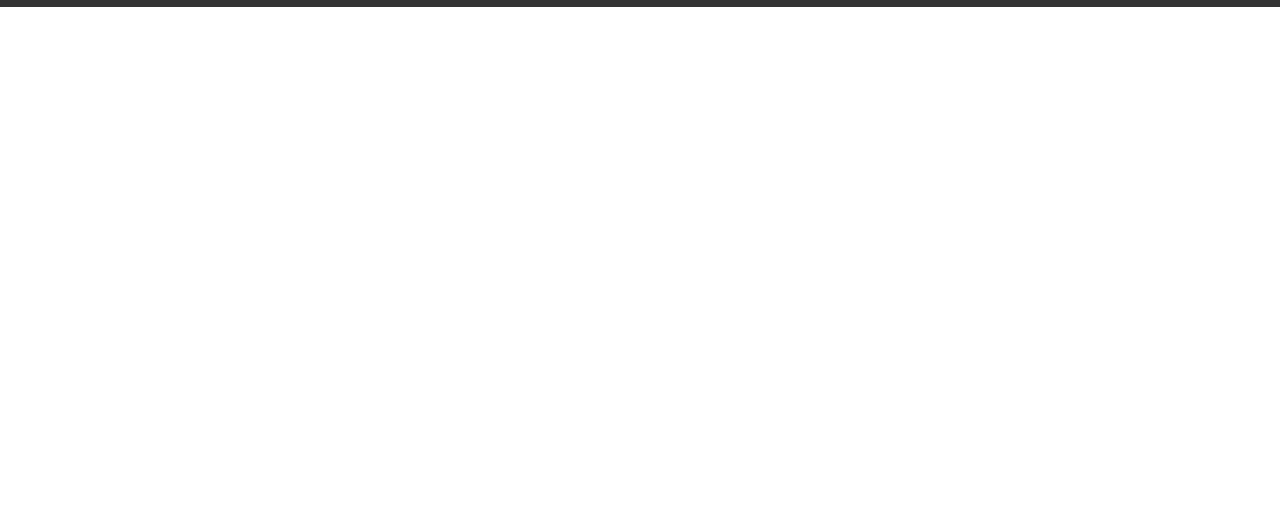
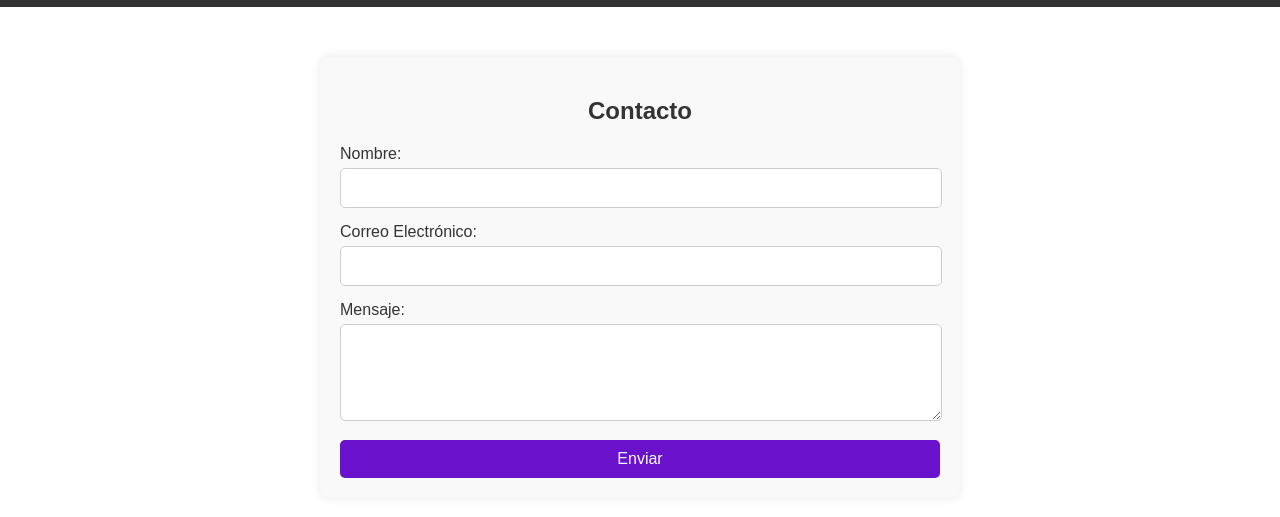
Before and after one commit to Kathflorio/ActividadGit, a plain HTML site: page index.html in a window 1280 px wide. Shown: the part 41-558 px from the top of the page. Drawn offline with Linux system fonts and the light colour scheme.

Commit message:
integración de formulario

```diff
--- a/index.html
+++ b/index.html
@@ -1,9 +1,9 @@
 <!DOCTYPE html>
-<html lang="en">
+<html lang="es">
 <head>
     <meta charset="UTF-8">
     <meta name="viewport" content="width=device-width, initial-scale=1.0">
-    <title>Styled Header Example</title>
+    <title>Formulario Ejemplo</title>
     <link rel="stylesheet" href="styles.css">
 </head>
 <body>
@@ -23,5 +23,24 @@
             </ul>
         </nav>
     </header>
+
+    <div class="form-container">
+        <form action="#" method="post">
+            <h2>Contacto</h2>
+            <div class="form-group">
+                <label for="name">Nombre:</label>
+                <input type="text" id="name" name="name" required>
+            </div>
+            <div class="form-group">
+                <label for="email">Correo Electrónico:</label>
+                <input type="email" id="email" name="email" required>
+            </div>
+            <div class="form-group">
+                <label for="message">Mensaje:</label>
+                <textarea id="message" name="message" rows="5" required></textarea>
+            </div>
+            <button type="submit">Enviar</button>
+        </form>
+    </div>
 </body>
 </html>
--- a/styles.css
+++ b/styles.css
@@ -44,3 +44,65 @@ nav ul li a:hover {
     background-color: #575757;
     border-radius: 5px;
 }
+
+/*estilos del formulario*/
+.form-container {
+    max-width: 600px;
+    margin: 50px auto;
+    padding: 20px;
+    background: #f9f9f9;
+    border-radius: 10px;
+    box-shadow: 0 0 10px rgba(0, 0, 0, 0.1);
+}
+
+.form-container h2 {
+    margin-bottom: 20px;
+    color: #333;
+    text-align: center;
+}
+
+.form-group {
+    margin-bottom: 15px;
+}
+
+.form-group label {
+    display: block;
+    margin-bottom: 5px;
+    color: #333;
+}
+
+.form-group input,
+.form-group textarea {
+    width: calc(100% - 20px);
+    padding: 10px;
+    border: 1px solid #ccc;
+    border-radius: 5px;
+    font-size: 1em;
+}
+
+.form-group textarea {
+    resize: vertical;
+}
+
+button[type="submit"] {
+    width: 100%;
+    padding: 10px;
+    background: #6a11cb;
+    color: #fff;
+    border: none;
+    border-radius: 5px;
+    font-size: 1em;
+    cursor: pointer;
+    transition: background 0.3s ease;
+}
+
+button[type="submit"]:hover {
+    background: #2575fc;
+}
+
+/* Estilos responsive */
+@media (max-width: 768px) {
+    .form-container {
+        margin: 20px;
+    }
+}
```
